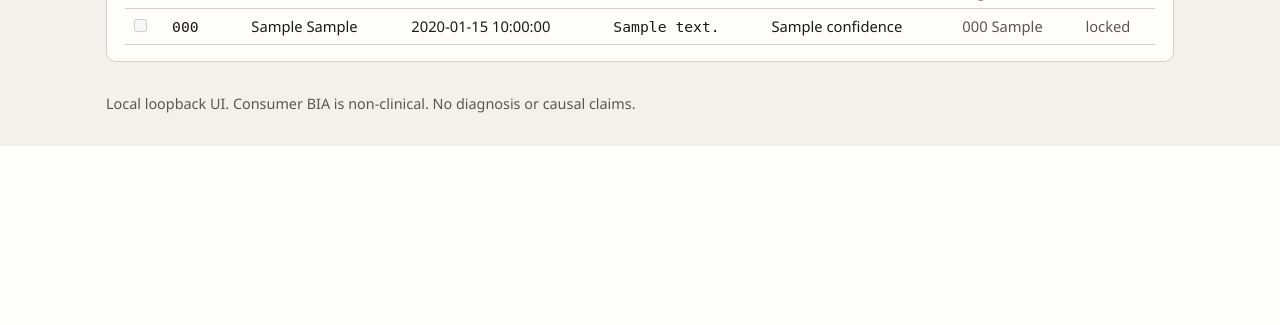
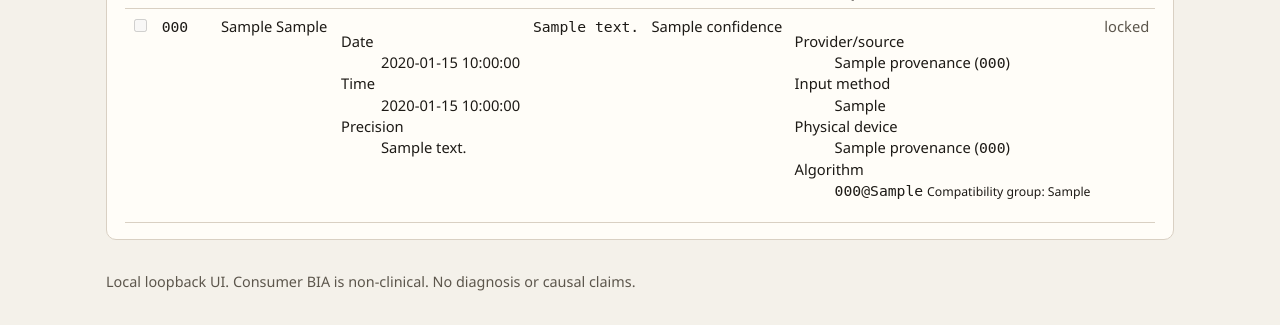
Before and after one commit to LTstripes/Health-Check, a Python web app: template src/healthcheck/web/templates/import_detail.html in a window 1280 px wide. Shown: the part 799-1124 px from the top of the page. Before the commit the page ends 945 px from the top, so only its background shows below. Run offline with Jinja, Linux system fonts and the light colour scheme; the template is opened without the code that fills it: most values are stand-ins (such as "Sample title", 1, 10 or a date in 2020).

Commit message:
Expose photo review provenance

```diff
--- a/src/healthcheck/web/templates/import_detail.html
+++ b/src/healthcheck/web/templates/import_detail.html
@@ -53,10 +53,10 @@
         <th></th>
         <th>Metric</th>
         <th>Effective value</th>
-        <th>Date</th>
+        <th>Source time</th>
         <th>Decision</th>
         <th>Confidence</th>
-        <th>Algorithm</th>
+        <th>Review provenance</th>
         <th>Edit</th>
       </tr>
     </thead>
@@ -82,7 +82,30 @@
             <span class="unavailable">missing</span>
           {% endif %}
         </td>
-        <td>{{ candidate.effective_date or '—' }}</td>
+        <td>
+          <dl class="provenance-list temporal-evidence">
+            <div>
+              <dt>Date</dt>
+              <dd>{{ candidate.effective_date or 'unknown / not evidenced' }}</dd>
+            </div>
+            <div>
+              <dt>Time</dt>
+              <dd>
+                {% if candidate.effective_timestamp %}
+                  {{ candidate.effective_timestamp }}
+                {% elif candidate.temporal_precision == 'date' %}
+                  not evidenced (date-only)
+                {% else %}
+                  unknown / not evidenced
+                {% endif %}
+              </dd>
+            </div>
+            <div>
+              <dt>Precision</dt>
+              <dd>{{ candidate.temporal_precision or 'unknown / not evidenced' }}</dd>
+            </div>
+          </dl>
+        </td>
         <td><code>{{ candidate.user_decision }}</code></td>
         <td>
           {% if candidate.confidence is none %}
@@ -91,7 +114,51 @@
             {{ candidate.confidence }}
           {% endif %}
         </td>
-        <td class="muted">{{ candidate.algorithm_code or '—' }} {{ candidate.algorithm_version or '' }}</td>
+        <td>
+          {% set provenance = candidate.provenance %}
+          <dl class="provenance-list">
+            <div>
+              <dt>Provider/source</dt>
+              <dd>
+                {% if provenance.provider_code %}
+                  {{ provenance.provider_display_name or 'unknown provider' }}
+                  (<code>{{ provenance.provider_code }}</code>)
+                {% else %}
+                  unknown / not evidenced
+                {% endif %}
+              </dd>
+            </div>
+            <div>
+              <dt>Input method</dt>
+              <dd>{{ provenance.input_method or 'unknown / not evidenced' }}</dd>
+            </div>
+            <div>
+              <dt>Physical device</dt>
+              <dd>
+                {% if provenance.device_code %}
+                  {{ provenance.device_display_name or provenance.device_model or 'known device' }}
+                  (<code>{{ provenance.device_code }}</code>)
+                {% else %}
+                  unknown / not evidenced
+                {% endif %}
+              </dd>
+            </div>
+            <div>
+              <dt>Algorithm</dt>
+              <dd>
+                {% if provenance.algorithm_code or provenance.algorithm_version %}
+                  <code>{{ provenance.algorithm_code or 'unknown' }}{% if provenance.algorithm_version %}@{{ provenance.algorithm_version }}{% endif %}</code>
+                {% else %}
+                  unknown / not evidenced
+                {% endif %}
+                <small>
+                  Compatibility group:
+                  {{ provenance.compatibility_group or 'unknown / not evidenced' }}
+                </small>
+              </dd>
+            </div>
+          </dl>
+        </td>
         <td>
           {% if candidate.is_pending %}
           <form class="inline-edit" action="/imports/{{ batch.id }}/edit" method="post">
```
Also changed, not shown: src/healthcheck/ingestion/photo/service.py (+45 -0 lines), tests/test_dashboard_ui.py (+19 -0 lines).
